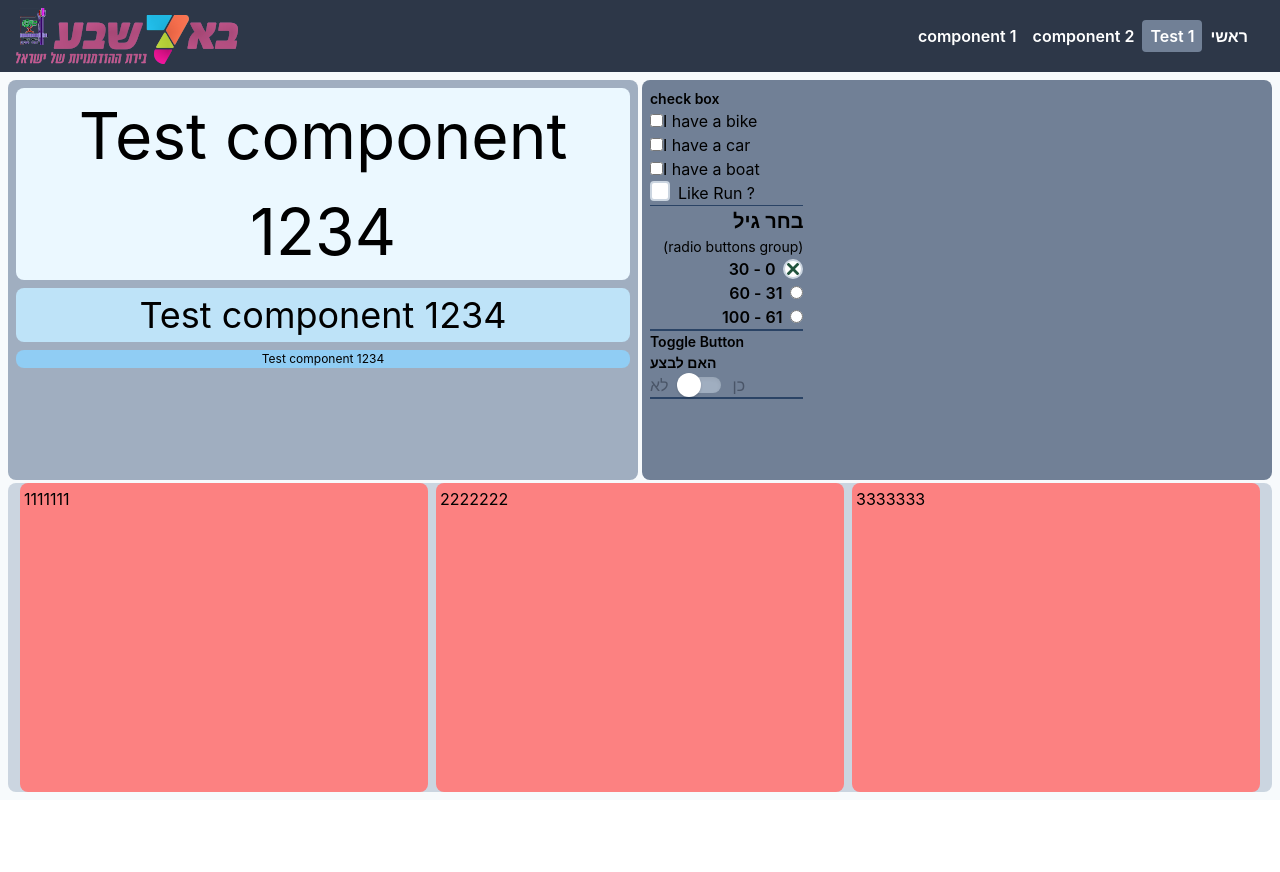
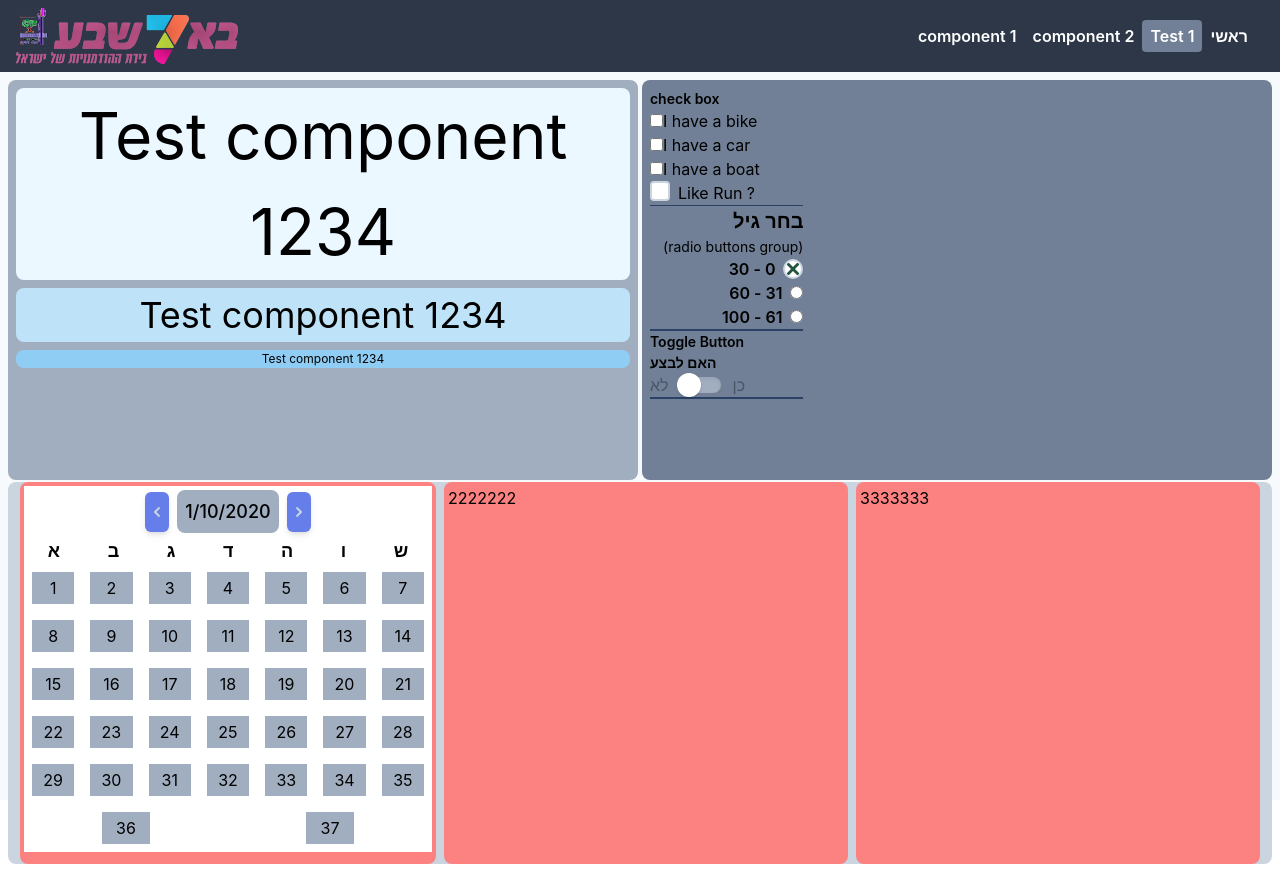
Before and after one commit to nahummor/react-tailwind, a React (Create React App) app: page /test1 in a window 1280 px wide. Before the commit the page ends 800 px from the top, so only its background shows below. Built offline with nearby package versions, Linux system fonts and the light colour scheme.

Commit message:
add calendar component

```diff
--- a/src/components/TestComponent1/TestComponent1.js
+++ b/src/components/TestComponent1/TestComponent1.js
@@ -1,5 +1,6 @@
 import React, { useState } from 'react';
 import './TestComponent1.css';
+import Calendar from '../UI/Calendar/Calendar';
 
 const TestComponent1 = () => {
    const [bikeSelected, setBikeSelected] = useState(false);
@@ -42,6 +43,7 @@ const TestComponent1 = () => {
                <form>
                   <div className='w-3/12 flex flex-col border-b border-blue-900'>
                      <p className='text-sm font-semibold'>check box</p>
+
                      <label htmlFor='vehicle1'>
                         <input
                            type='checkbox'
@@ -205,7 +207,7 @@ const TestComponent1 = () => {
                        sm:flex-row justify-center items-center
                        px-2 bg-gray-400 h-full rounded-lg'>
             <div className='bg-red-400 m-1 rounded-lg p-1 w-full sm:w-1/3 h-full'>
-               1111111
+               <Calendar />
             </div>
             <div className='bg-red-400 m-1 rounded-lg p-1 w-full sm:w-1/3 h-full'>
                2222222
--- /dev/null
+++ b/src/components/UI/Calendar/Calendar.js
@@ -0,0 +1,106 @@
+import React, { useEffect, useState } from 'react';
+import { LeftIcon, RightIcon } from '../Icons/Icons';
+
+const calendarButtons = (
+   <>
+      <div className='flex flex-row justify-around'>
+         <button className='w-12 m-2 p-1 bg-gray-500'>1</button>
+         <button className='w-12 m-2 p-1 bg-gray-500'>2</button>
+         <button className='w-12 m-2 p-1 bg-gray-500'>3</button>
+         <button className='w-12 m-2 p-1 bg-gray-500'>4</button>
+         <button className='w-12 m-2 p-1 bg-gray-500'>5</button>
+         <button className='w-12 m-2 p-1 bg-gray-500'>6</button>
+         <button className='w-12 m-2 p-1 bg-gray-500'>7</button>
+      </div>
+
+      <div className='flex flex-row justify-around'>
+         <button className='w-12 m-2 p-1 bg-gray-500'>8</button>
+         <button className='w-12 m-2 p-1 bg-gray-500'>9</button>
+         <button className='w-12 m-2 p-1 bg-gray-500'>10</button>
+         <button className='w-12 m-2 p-1 bg-gray-500'>11</button>
+         <button className='w-12 m-2 p-1 bg-gray-500'>12</button>
+         <button className='w-12 m-2 p-1 bg-gray-500'>13</button>
+         <button className='w-12 m-2 p-1 bg-gray-500'>14</button>
+      </div>
+   </>
+);
+
+const Calendar = () => {
+   const [lines, setLines] = useState(null);
+
+   const createButtons = () => {
+      let lineIndex = 0;
+      let dayNumber = 1;
+      let buttonsArray = [];
+      const lines = [];
+
+      for (let line = 0; line <= 5; line++) {
+         for (let i = 0; i <= 6; i++) {
+            let button;
+            if (dayNumber > 37) {
+               button = null;
+            } else {
+               button = (
+                  <button
+                     id={'btn-' + dayNumber}
+                     key={dayNumber}
+                     className='w-12 m-2 p-1 bg-gray-500'>
+                     {dayNumber}
+                  </button>
+               );
+            }
+            buttonsArray.push(button);
+            dayNumber++;
+         }
+
+         let week = (
+            <div key={lineIndex} className='flex flex-row justify-around'>
+               {buttonsArray}
+            </div>
+         );
+
+         lines.push(week);
+
+         buttonsArray = [];
+         lineIndex++;
+      }
+
+      setLines(lines);
+   };
+
+   useEffect(() => {
+      createButtons();
+   }, []);
+
+   return (
+      <div className='bg-white'>
+         <div className='flex flex-row justify-center items-center p-1'>
+            <button
+               className='mr-2 bg-indigo-500 text-gray-400 h-10
+                                      font-medium rounded-md shadow-md w-6'>
+               <LeftIcon />
+            </button>
+            <p className='bg-gray-500 p-2 rounded-lg text-lg font-medium'>
+               1/10/2020
+            </p>
+            <button
+               className='ml-2 bg-indigo-500 text-gray-400 h-10
+                                  font-medium rounded-md shadow-md w-6'>
+               <RightIcon />
+            </button>
+         </div>
+         <div className='flex flex-row justify-around text-lg font-bold'>
+            <div>א</div>
+            <div>ב</div>
+            <div>ג</div>
+            <div>ד</div>
+            <div>ה</div>
+            <div>ו</div>
+            <div>ש</div>
+         </div>
+         {lines}
+      </div>
+   );
+};
+
+export default Calendar;
--- a/src/components/UI/Icons/Icons.js
+++ b/src/components/UI/Icons/Icons.js
@@ -65,3 +65,25 @@ export const DropDownIcon = () => {
       </svg>
    );
 };
+
+export const LeftIcon = () => {
+   return (
+      <svg
+         className='w-6 h-6 fill-current'
+         xmlns='http://www.w3.org/2000/svg'
+         viewBox='0 0 24 24'>
+         <path d='M14.7 15.3a1 1 0 0 1-1.4 1.4l-4-4a1 1 0 0 1 0-1.4l4-4a1 1 0 0 1 1.4 1.4L11.42 12l3.3 3.3z' />
+      </svg>
+   );
+};
+
+export const RightIcon = () => {
+   return (
+      <svg
+         className='w-6 h-6 fill-current'
+         xmlns='http://www.w3.org/2000/svg'
+         viewBox='0 0 24 24'>
+         <path d='M9.3 8.7a1 1 0 0 1 1.4-1.4l4 4a1 1 0 0 1 0 1.4l-4 4a1 1 0 0 1-1.4-1.4l3.29-3.3-3.3-3.3z' />
+      </svg>
+   );
+};
```
